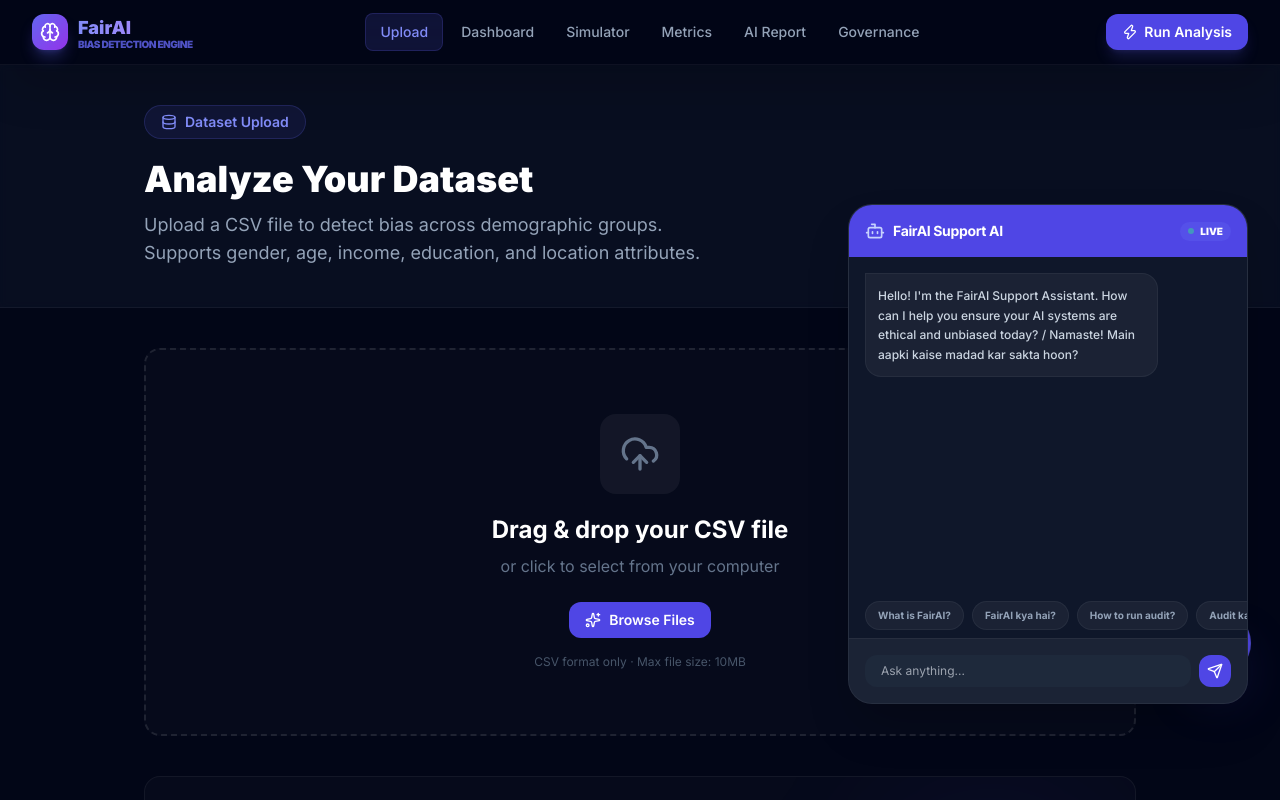
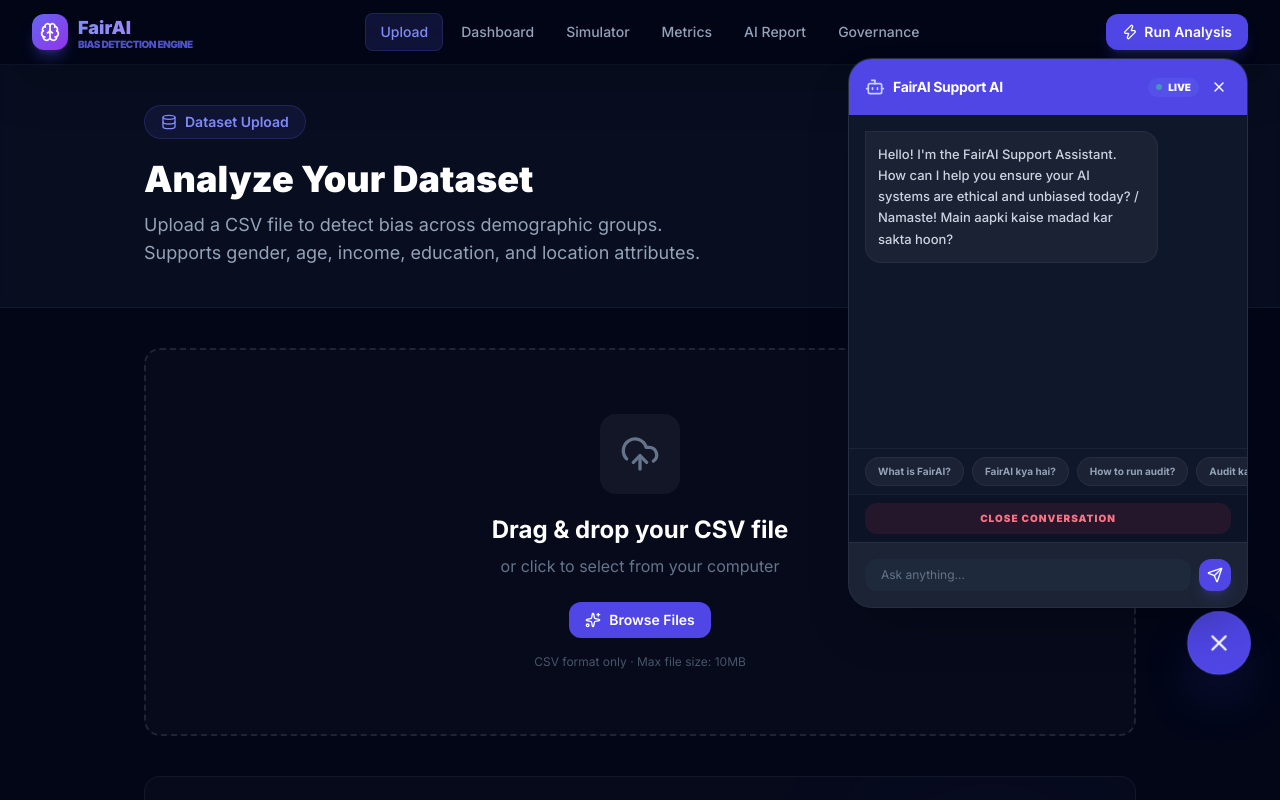
Before and after one commit to buildwithanish/googlehackthon, a Next.js app in the folder frontend/: page /upload in a window 1280 px wide. Both pictures are taken after a click on the button 1219 px from the left and 643 px from the top of the page. Shown: the top 800 px of the page. Built offline with nearby package versions, Linux system fonts and the light colour scheme.

Commit message:
📉 PDF FIX & 💬 CHAT UPGRADE: Robust PDF Reporting & Multilingual AI Support

```diff
--- a/frontend/components/ChatSupport.tsx
+++ b/frontend/components/ChatSupport.tsx
@@ -44,10 +44,16 @@ export default function ChatSupport() {
 
       if (match) {
         response = match.a;
-      } else if (lowerText.includes("hello") || lowerText.includes("hi") || lowerText.includes("namaste")) {
+      } else if (lowerText.includes("hello") || lowerText.includes("hi") || lowerText.includes("namaste") || lowerText.includes("greeting")) {
         response = "Hi! Ready to build fairer AI? / Namaste! Kya aap unbiased AI banane ke liye taiyaar hain?";
-      } else if (lowerText.includes("kaise") || lowerText.includes("kya") || lowerText.includes("theek")) {
+      } else if (lowerText.includes("kaise") || lowerText.includes("kya") || lowerText.includes("karu") || lowerText.includes("theek")) {
         response = "Hum aapko metrics, bias detection aur reports generate karne mein madad kar sakte hain. Dashboard check karein!";
+      } else if (lowerText.includes("detect") || lowerText.includes("analyze") || lowerText.includes("audit")) {
+        response = "To run an audit, upload your CSV file. The system will automatically detect bias patterns and generate insights using Google Gemini AI!";
+      } else if (lowerText.includes("report") || lowerText.includes("pdf") || lowerText.includes("download")) {
+        response = "After analysis, click 'Export Report' to download your audit as a PDF or PPTX. It includes AI remediation steps!";
+      } else if (lowerText.includes("team") || lowerText.includes("who")) {
+        response = "FairAI was built by Team Synapse Squad Hub (Anish, Amrit, Subham, Kapil) for the Google Solution Challenge 2026.";
       }
 
       setMessages(prev => [...prev, { role: 'bot', content: response }]);
@@ -56,7 +62,7 @@ export default function ChatSupport() {
 
   return (
     <>
-      {/* Floating Button - Moved Up to bottom-28 */}
+      {/* Floating Button - Moved Up to bottom-32 */}
       <motion.button
         whileHover={{ scale: 1.1 }}
         whileTap={{ scale: 0.9 }}
@@ -72,7 +78,7 @@ export default function ChatSupport() {
             initial={{ opacity: 0, scale: 0.9, y: 20 }}
             animate={{ opacity: 1, scale: 1, y: 0 }}
             exit={{ opacity: 0, scale: 0.9, y: 20 }}
-            className="fixed bottom-24 right-8 z-[60] w-[350px] sm:w-[400px] h-[500px] bg-slate-900 border border-white/10 rounded-3xl shadow-2xl flex flex-col overflow-hidden backdrop-blur-2xl"
+            className="fixed bottom-48 right-8 z-[60] w-[350px] sm:w-[400px] h-[550px] bg-slate-900 border border-white/10 rounded-3xl shadow-2xl flex flex-col overflow-hidden backdrop-blur-2xl"
           >
             {/* Header */}
             <div className="p-4 bg-indigo-600 flex items-center justify-between">
@@ -80,9 +86,14 @@ export default function ChatSupport() {
                 <Bot className="w-5 h-5 text-indigo-200" />
                 <span className="font-bold text-sm tracking-tight">FairAI Support AI</span>
               </div>
-              <div className="flex items-center gap-1.5 px-2 py-0.5 bg-indigo-500/30 rounded-full">
-                <span className="w-1.5 h-1.5 bg-emerald-400 rounded-full animate-pulse" />
-                <span className="text-[10px] font-black uppercase">Live</span>
+              <div className="flex items-center gap-2">
+                <div className="flex items-center gap-1.5 px-2 py-0.5 bg-indigo-500/30 rounded-full">
+                  <span className="w-1.5 h-1.5 bg-emerald-400 rounded-full animate-pulse" />
+                  <span className="text-[10px] font-black uppercase">Live</span>
+                </div>
+                <button onClick={() => setIsOpen(false)} className="p-1 hover:bg-white/10 rounded-full transition-colors">
+                  <X className="w-4 h-4" />
+                </button>
               </div>
             </div>
 
@@ -90,9 +101,9 @@ export default function ChatSupport() {
             <div className="flex-1 overflow-y-auto p-4 space-y-4 scrollbar-hide">
               {messages.map((msg, i) => (
                 <div key={i} className={`flex ${msg.role === 'user' ? 'justify-end' : 'justify-start'}`}>
-                  <div className={`max-w-[80%] p-3 rounded-2xl text-xs font-medium leading-relaxed ${
+                  <div className={`max-w-[80%] p-3 rounded-2xl text-[13px] font-medium leading-relaxed ${
                     msg.role === 'user'
-                      ? 'bg-indigo-600 text-white rounded-tr-none'
+                      ? 'bg-indigo-600 text-white rounded-tr-none shadow-lg'
                       : 'bg-white/5 text-slate-300 border border-white/5 rounded-tl-none'
                   }`}>
                     {msg.content}
@@ -103,16 +114,26 @@ export default function ChatSupport() {
             </div>
 
             {/* Suggestions */}
-            <div className="px-4 pb-2 flex gap-2 overflow-x-auto no-scrollbar">
+            <div className="px-4 pb-2 flex gap-2 overflow-x-auto no-scrollbar py-2 border-t border-white/5">
               {FAQ_DATA.map((item, i) => (
                 <button
                   key={i}
                   onClick={() => handleSend(item.q)}
-                  className="whitespace-nowrap px-3 py-1.5 bg-white/5 hover:bg-white/10 border border-white/5 rounded-full text-[10px] font-bold text-slate-400 transition-colors"
+                  className="whitespace-nowrap px-3 py-1.5 bg-white/5 hover:bg-indigo-600/20 hover:text-indigo-300 border border-white/5 rounded-full text-[10px] font-bold text-slate-400 transition-all"
                 >
                   {item.q}
                 </button>
               ))}
+            </div>
+
+            {/* Close Session Button */}
+            <div className="px-4 py-2 border-t border-white/5 bg-slate-950/20">
+               <button
+                onClick={() => setIsOpen(false)}
+                className="w-full py-2 bg-rose-500/10 hover:bg-rose-500/20 text-rose-400 text-[10px] font-black uppercase tracking-widest rounded-xl transition-all"
+               >
+                 Close Conversation
+               </button>
             </div>
 
             {/* Input */}
@@ -123,11 +144,11 @@ export default function ChatSupport() {
                 onChange={(e) => setInput(e.target.value)}
                 onKeyDown={(e) => e.key === 'Enter' && handleSend(input)}
                 placeholder="Ask anything..."
-                className="flex-1 bg-slate-800 border-none rounded-xl px-4 py-2 text-xs focus:ring-1 ring-indigo-500"
+                className="flex-1 bg-slate-800 border-none rounded-xl px-4 py-2 text-xs focus:ring-1 ring-indigo-500 text-white placeholder:text-slate-500"
               />
               <button
                 onClick={() => handleSend(input)}
-                className="p-2 bg-indigo-600 hover:bg-indigo-500 text-white rounded-xl transition-colors"
+                className="p-2 bg-indigo-600 hover:bg-indigo-500 text-white rounded-xl transition-colors shadow-lg shadow-indigo-500/20"
               >
                 <Send className="w-4 h-4" />
               </button>
```
Also changed, not shown: 1 other file (tests, documents, lock files or other folders).
